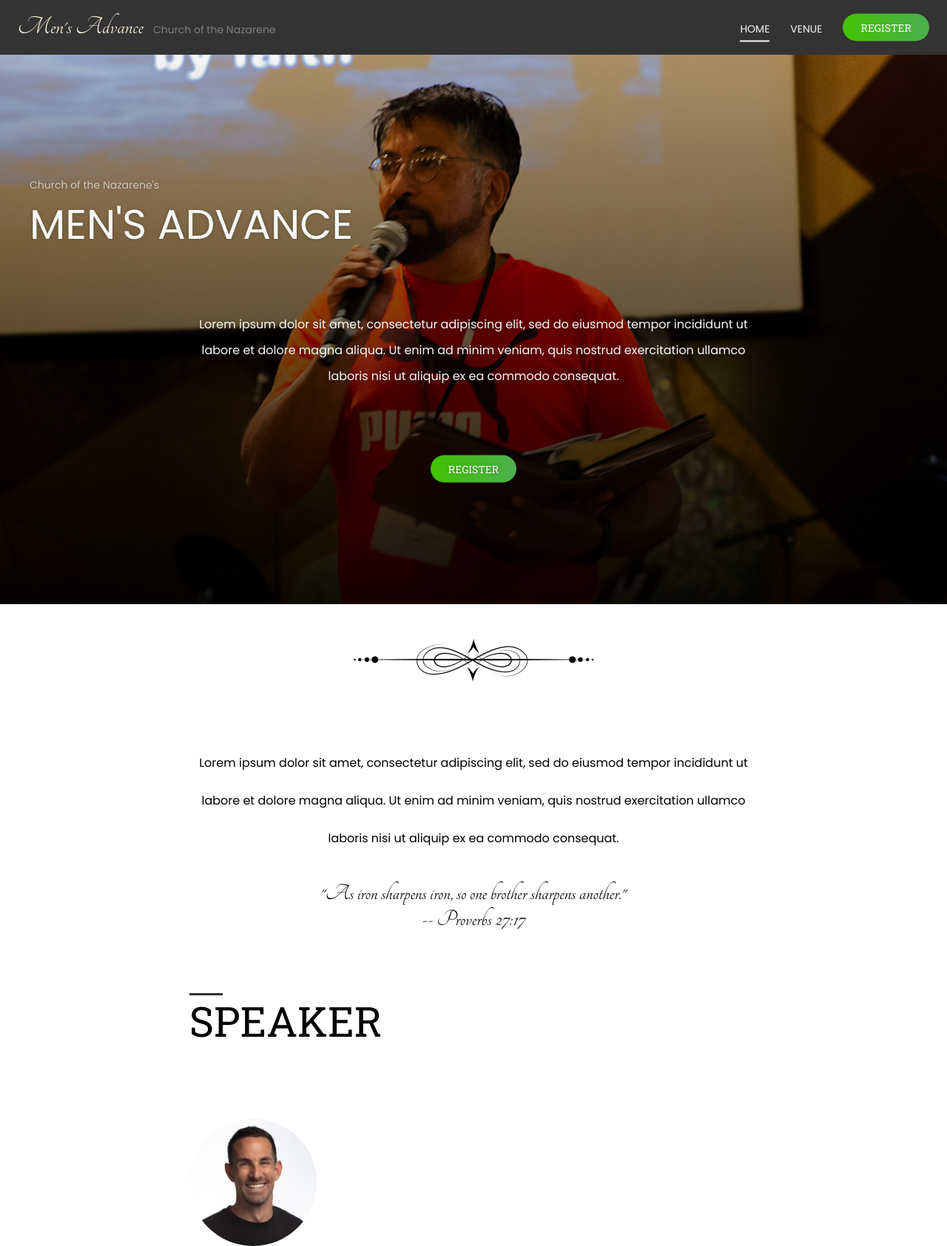
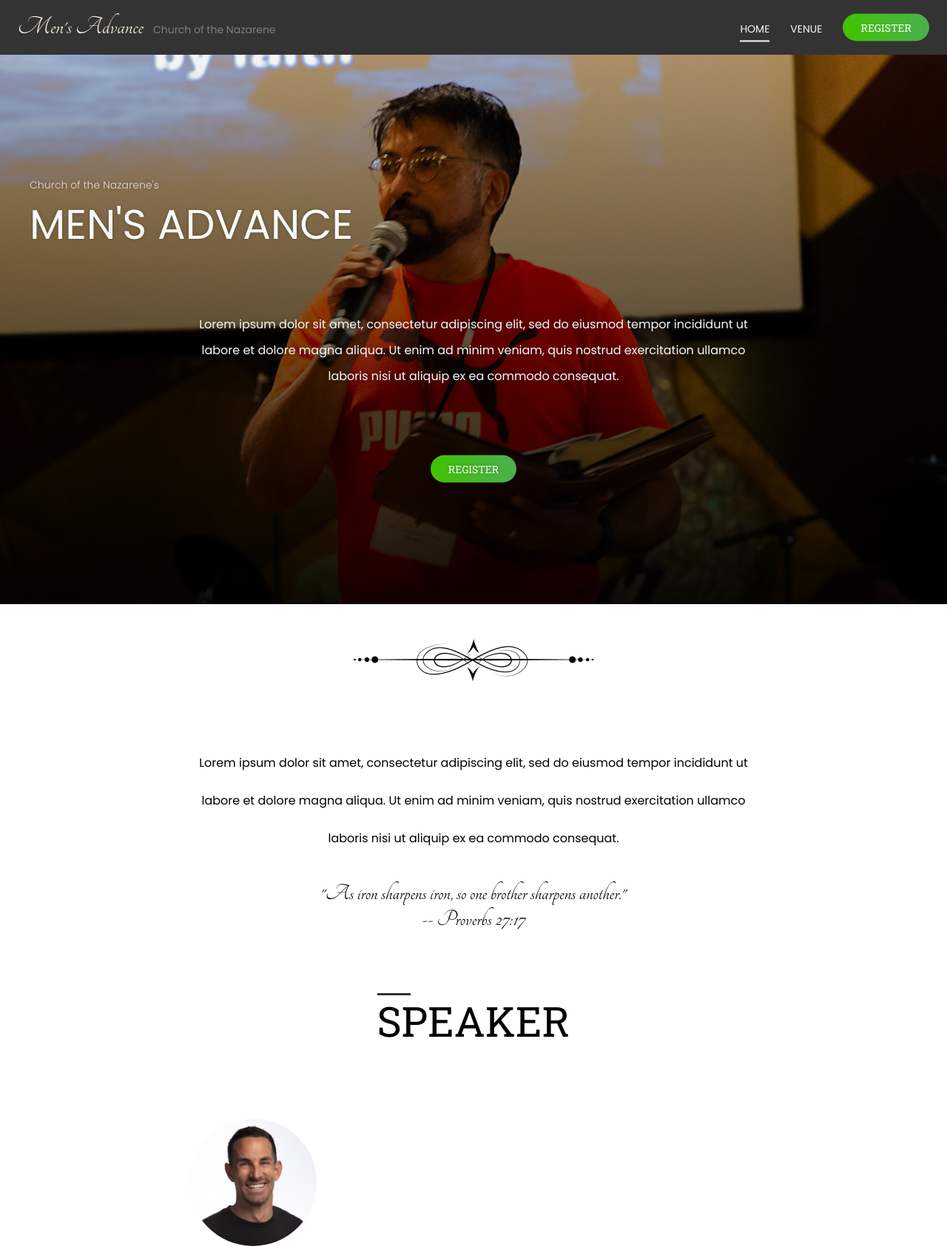
Before and after one commit to juliancoleman/mens-advance, a Jekyll site: the page built from index.html, in a window 1280 px wide. Shown: the whole page at 74% size. Built offline with Jekyll 4.4.1, drawn with Linux system fonts in a browser that asks for light colours.

Commit message:
aligns text center

```diff
--- a/assets/css/style.scss
+++ b/assets/css/style.scss
@@ -44,7 +44,7 @@
   font-family: $roboto-slab;
   font-size: 3.5rem;
   font-weight: normal;
-  margin: 0 auto;
+  margin: 0;
   position: relative;
   text-transform: uppercase;
 
--- a/index.html
+++ b/index.html
@@ -26,7 +26,7 @@ hero_blurb: Lorem ipsum dolor sit amet, consectetur adipiscing elit, sed do eius
   </p>
 </div>
 
-<div class="container" style="margin-top: 5.125rem">
+<div class="container" style="margin-top: 5.125rem; text-align: center;">
   <h4 class="big-header">
     Speaker
     {% if site.speakers.size > 1 %}
```
